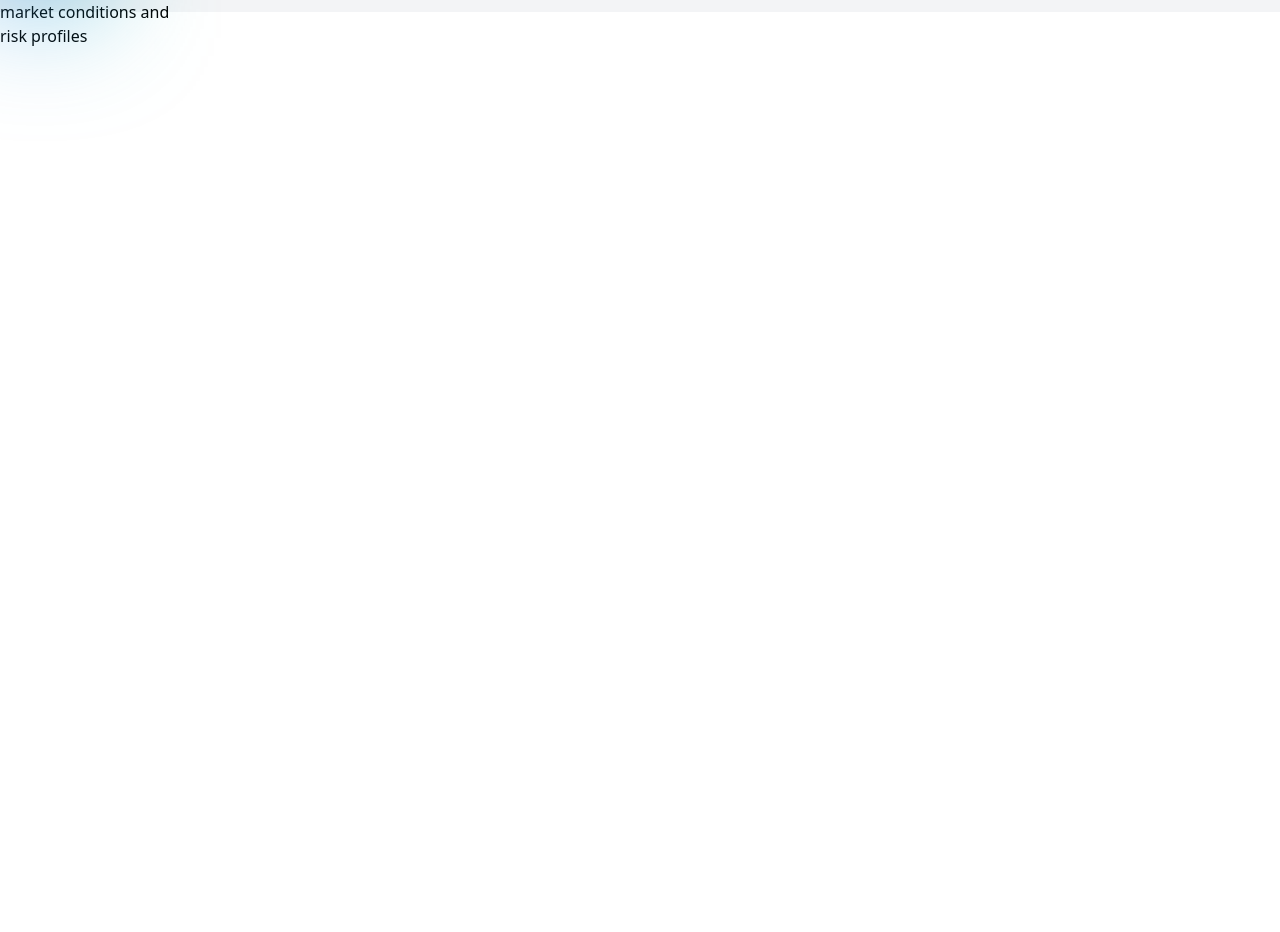
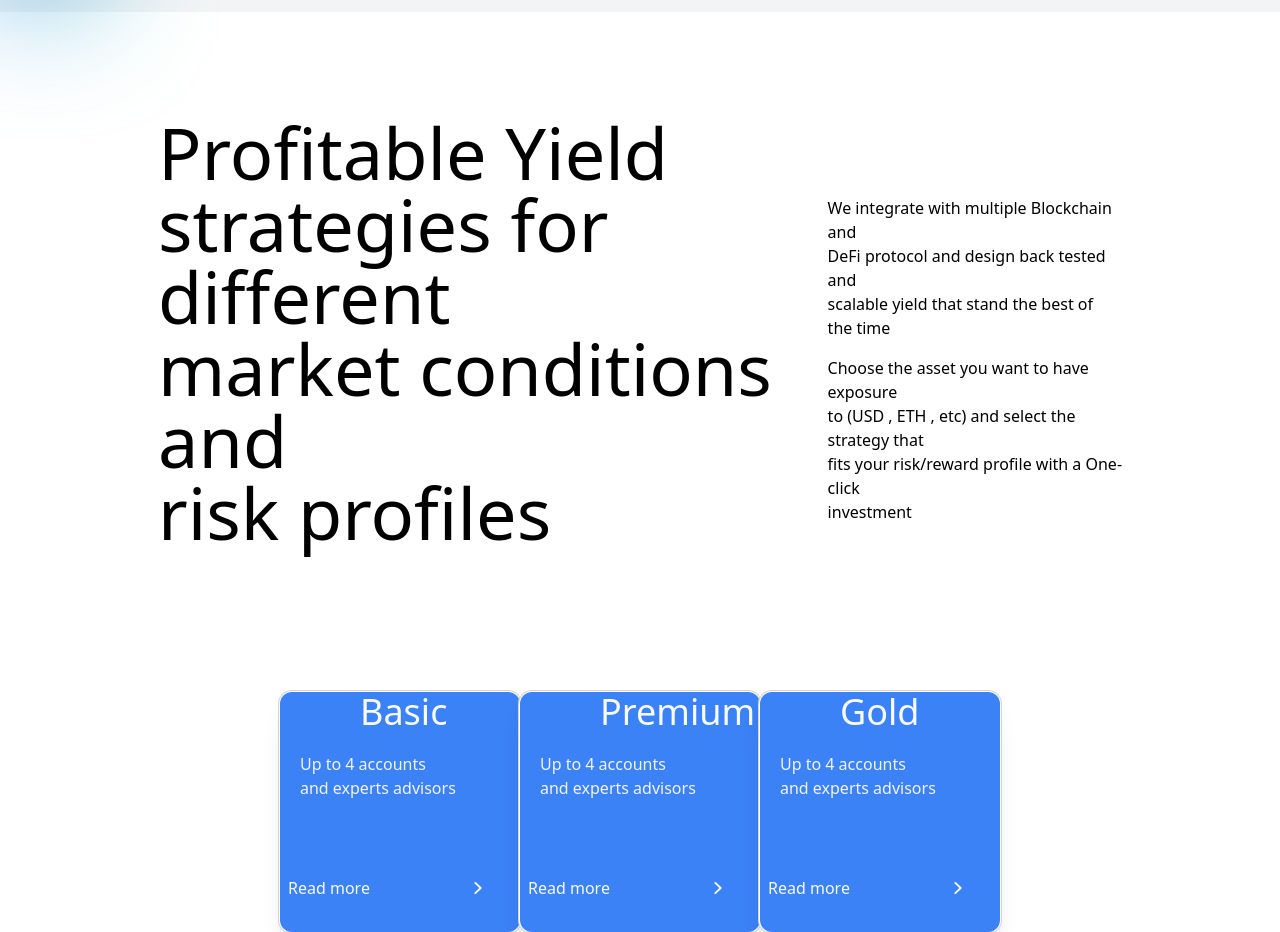
Before and after one commit to ValicioKely/pertraui, a React (Create React App) app: page /home in a window 1280 px wide. Shown: the part 788-1720 px from the top of the page. Before the commit the page ends 1516 px from the top, so only its background shows below. Built offline with nearby package versions, Linux system fonts and the light colour scheme; the HTML template or start-up script is replaced by a standard one; what apollo-link-rest would draw is missing.

Commit message:
Landing page

```diff
--- a/src/app/core/auth/Auth.jsx
+++ b/src/app/core/auth/Auth.jsx
@@ -10,7 +10,7 @@ export default function Auth() {
             setMember(isMember => isMember = !isMember) ;
         } , [])
         return (
-        <div className="shadow-xl flex justify-center w-fit h-full py-10 px-10 ">
+            <div className="shadow-xl flex justify-center w-fit h-full rounded-xl py-10 px-10 backdrop-blur-2xl backdrop-opacity-10 bg-gradient-to-tl from-slate-300 to-white ">
                 <div>
                     {isMember ? <Login /> : <Register />}
                     <p className="text-center text-gray-500">
--- /dev/null
+++ b/src/app/core/auth/AuthModal.jsx
@@ -0,0 +1,61 @@
+import { Dialog, Transition } from '@headlessui/react'
+import React, { Fragment, useState } from 'react'
+import Auth from "./Auth";
+
+export default function AuthModal() {
+    let [isOpen, setIsOpen] = useState(false)
+
+    function closeModal() {
+        setIsOpen(false)
+    }
+
+    function openModal() {
+        setIsOpen(true)
+    }
+
+    return (
+        <>
+            <div>
+                <button type="button" onClick={openModal} className=" font-semibold text-blue-600 rounded p-1 ring-2 ring-blue-600 hover:bg-blue-600 hover:backdrop-opacity-10 hover:text-gray-50 ease-in-out duration-150" >
+                    Get Started
+                </button>
+            </div>
+
+            <Transition appear show={isOpen} as={Fragment}>
+                <Dialog as="div" className="relative z-10" onClose={closeModal}>
+                    <Transition.Child
+                        as={Fragment}
+                        enter="ease-out duration-300"
+                        enterFrom="opacity-0"
+                        enterTo="opacity-100"
+                        leave="ease-in duration-200"
+                        leaveFrom="opacity-100"
+                        leaveTo="opacity-0"
+                    >
+                        <div className="fixed inset-0 bg-black bg-opacity-25" />
+                    </Transition.Child>
+
+                    <div className="fixed inset-0 overflow-y-auto">
+                        <div className="flex min-h-full items-center justify-center p-4 text-center">
+                            <Transition.Child
+                                as={Fragment}
+                                enter="ease-out duration-300"
+                                enterFrom="opacity-0 scale-95"
+                                enterTo="opacity-100 scale-100"
+                                leave="ease-in duration-200"
+                                leaveFrom="opacity-100 scale-100"
+                                leaveTo="opacity-0 scale-95"
+                            >
+                                <Dialog.Panel className=" max-w-md  transform overflow-hidden text-left align-middle shadow-xl transition-all">
+                                    <div className="mt-2 text-center">
+                                        <Auth />
+                                    </div>
+                                </Dialog.Panel>
+                            </Transition.Child>
+                        </div>
+                    </div>
+                </Dialog>
+            </Transition>
+        </>
+    )
+}
--- a/src/app/core/auth/Login.jsx
+++ b/src/app/core/auth/Login.jsx
@@ -38,10 +38,10 @@ export function Login() {
 
     return (
 
-            <div>
+            <div className="bg-transparent">
                 <div>
                     <h1 className="px-auto"><CpuChipIcon className="h-16 w-16 text-green-400 "/></h1>
-                    <h1 className="text-center text-2xl text-gray-500">Welcome to Pertra!</h1>
+                    <h1 className="text-center text-2xl text-gray-500">Welcome back to Pertra!</h1>
                 </div>
                 <form onSubmit={handleSubmit(onSubmit)}>
                     <Input label="Email" Icon={AtSymbolIcon} type="text"/>
--- a/src/app/core/auth/Register.jsx
+++ b/src/app/core/auth/Register.jsx
@@ -24,7 +24,7 @@ export function Register() {
 
 
     return (
-            <div>
+            <div className="bg-transparent ">
                 <div>
                     <h1 className="px-auto"><CpuChipIcon className="h-16 w-16 text-green-400 "/></h1>
                     <h1 className="text-center text-2xl text-gray-500">Welcome to Pertra!</h1>
--- a/src/app/shared/components/FlipCard.jsx
+++ b/src/app/shared/components/FlipCard.jsx
@@ -25,7 +25,7 @@ function Card({title}) {
 
 export function FlipCard (){
     return (
-        <div className="flex items-center py-40">
+        <div className="flex items-center">
            <Card title="Basic"  />
            <Card title="Premium"  />
            <Card title="Gold"  />
--- a/src/app/views/Cover.jsx
+++ b/src/app/views/Cover.jsx
@@ -1,4 +1,6 @@
     import {CpuChipIcon} from "@heroicons/react/20/solid";
+    import AuthModal from "../core/auth/AuthModal";
+    import {FlipCard} from "../shared/components/FlipCard";
 
     function LandingPageHeader() {
         return (
@@ -18,9 +20,7 @@ function LandingPageHeader() {
                     </span>
                 </span>
                 <span className="nav-left flex items-center">
-                <button className=" font-semibold text-blue-600 rounded p-1 ring-2 ring-blue-600 hover:bg-blue-600 hover:backdrop-opacity-10 hover:text-gray-50 ease-in-out duration-150" >
-                    Get Started
-                </button>
+                    <AuthModal />
                 </span>
             </div>
         )
@@ -49,17 +49,35 @@ function CoverContent (){
 
     function RiskProfile () {
         return (
-        <div className="h-screen">
-            <p>Risk profile</p>
-            <div>
-                <span>
-                    <h1>
+            <div className="mt-[100px] mx-[150px] h-screen">
+                <p className="text-blue-600 font-semibold  text-xl py-9">RISK PROFILE </p>
+                <div className="flex justify-evenly py-20">
+                    <span className="m-2 w-fit">
+                        <h1 className="text-black text-7xl font-light ">
                             Profitable Yield
                             <br/>strategies for different
                             <br/>market conditions and
                             <br/>risk profiles
                         </h1>
                     </span>
+                    <spapn className="py-20" >
+                        <p className="py-2">
+                            We integrate with multiple Blockchain and
+                            <br/>DeFi protocol and design back tested and
+                            <br/>scalable
+                            yield that stand the best of
+                            <br/>the time
+                        </p>
+                        <p className="py-2">
+                            Choose the asset you want to have exposure
+                            <br/>to (USD , ETH , etc) and select the strategy that
+                            <br/>fits your risk/reward profile with a One-click
+                            <br/>investment
+                        </p>
+                    </spapn>
+                </div>
+                <div className="flex justify-center">
+                    <FlipCard />
                 </div>
             </div>
         )
@@ -75,6 +93,9 @@ export default function Cover() {
                     <CoverContent />
                     <RiskProfile />
 
+
+
+
                 </div>
                 <div
                     className="bg-gradient-to-bl from-indigo-500 from-40% via-sky-500 via-30% to-emerald-500 to-60%  w-96 h-40   blur-3xl absolute top-0 right-0 -z-1">
--- a/src/index.js
+++ b/src/index.js
@@ -39,11 +39,9 @@ const router = createBrowserRouter(
     createRoutesFromElements(
             <Route path="/" element={<App/>}>
                 <Route path="home" element={<Home/>} />
-                <Route path="group" element={<Group/>}/>
                 <Route path="profile" element={<Profile/>}/>
                 <Route path="reel" element={<Reel/>}/>
                 <Route path="marketplace" element={<Marketplace/>}/>
-                <Route path="/home/videos" element={<Videos/>}/>
                 <Route path="friends" element={<Friends/>}/>
                 <Route path="*" element={<NotFound/>}/>
             </Route>
```
Also changed, not shown: src/app/views/Home.jsx (+0 -13 lines). Lines whose indentation alone changed are shown as unchanged.
